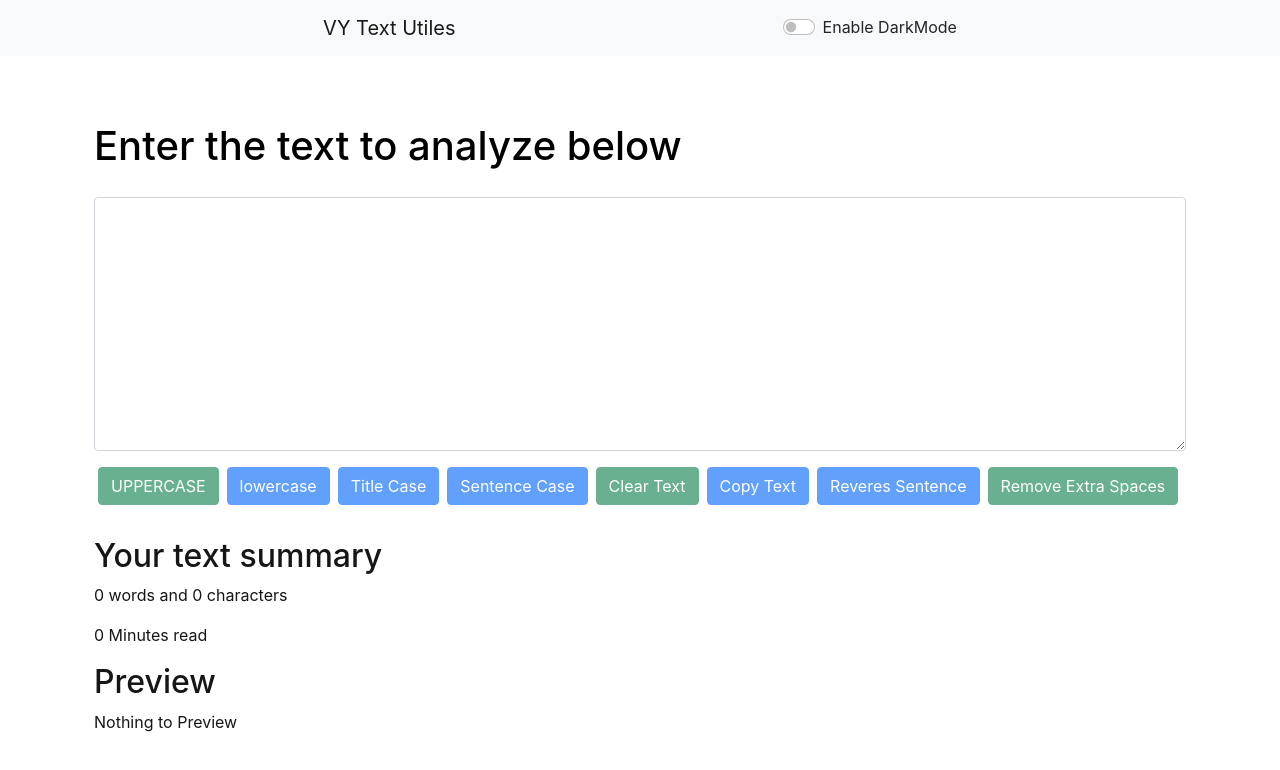
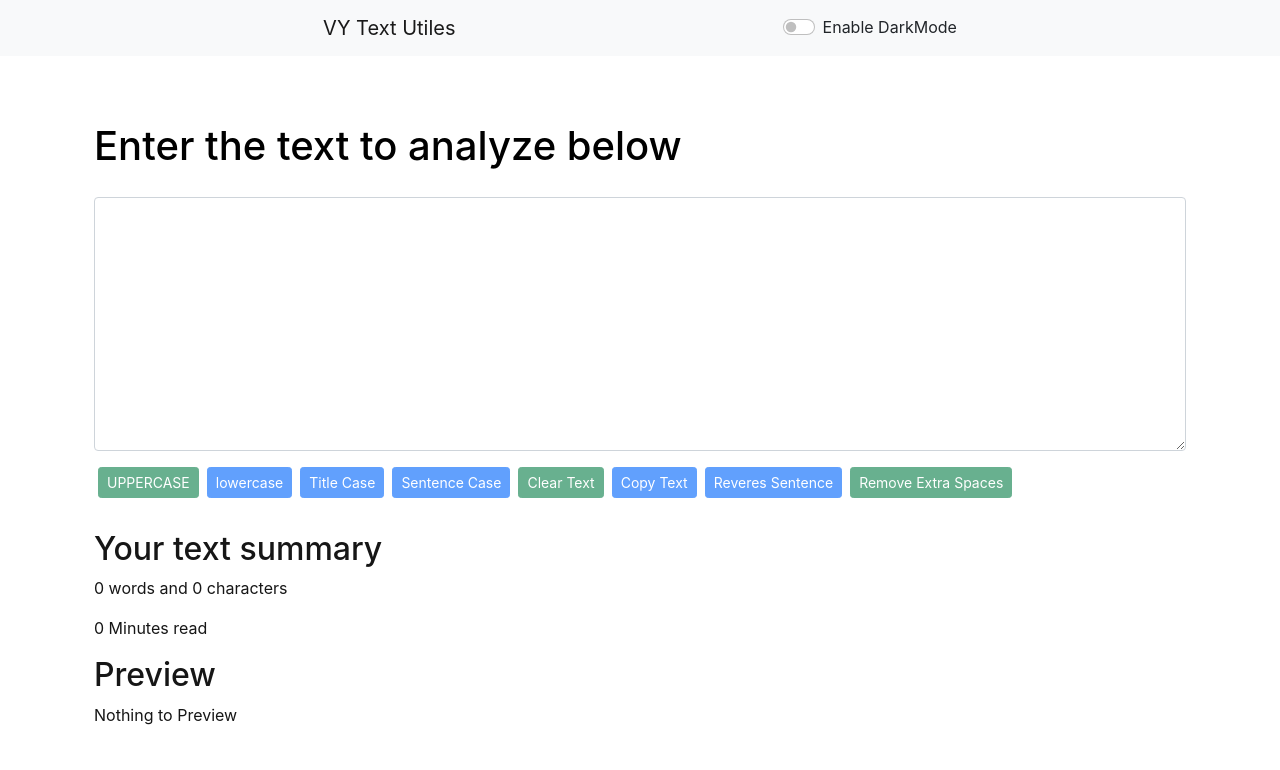
Before and after one commit to Vivekyd6/textutiles, a React (Create React App) app: page / in a window 1280 px wide. Shown: the top 770 px of the page. Built offline with nearby package versions, Linux system fonts and the light colour scheme.

Commit message:
changed button size

```diff
--- a/src/components/TextForm.js
+++ b/src/components/TextForm.js
@@ -85,16 +85,16 @@ export default function TextForm(props) {
                         style={{  backgroundColor: props.mode === 'dark' ? '#141f77' : 'white', color: props.mode === 'dark' ? 'white' : '#141f77' }}
                      id="myBox" rows="10"></textarea>
                 </div>
-                <button className="btn btn-success mx-1 mb-3" disabled={text.length===0} onClick={handleUpClick}>UPPERCASE</button>
-                <button className="btn btn-primary mx-1 mb-3" disabled={text.length===0} onClick={handleLoClick}>lowercase</button>
-                <button className="btn btn-primary mx-1 mb-3" disabled={text.length===0} onClick={handleTiClick}>Title Case</button>
-                <button className="btn btn-primary mx-1 mb-3" disabled={text.length===0}  onClick={handleSeClick}>Sentence Case</button>
-                <button className="btn btn-success mx-1 mb-3" disabled={text.length===0}  onClick={handleClearClick}>Clear Text</button>
-                <button className="btn btn-primary mx-1 mb-3" disabled={text.length===0}  onClick={handleCopy}>Copy Text</button>
+                <button className="btn btn-success mx-1 mb-3 btn-sm" disabled={text.length===0} onClick={handleUpClick}>UPPERCASE</button>
+                <button className="btn btn-primary mx-1 mb-3  btn-sm" disabled={text.length===0} onClick={handleLoClick}>lowercase</button>
+                <button className="btn btn-primary mx-1 mb-3 btn-sm" disabled={text.length===0} onClick={handleTiClick}>Title Case</button>
+                <button className="btn btn-primary mx-1 mb-3 btn-sm" disabled={text.length===0}  onClick={handleSeClick}>Sentence Case</button>
+                <button className="btn btn-success mx-1 mb-3 btn-sm" disabled={text.length===0}  onClick={handleClearClick}>Clear Text</button>
+                <button className="btn btn-primary mx-1 mb-3 btn-sm" disabled={text.length===0}  onClick={handleCopy}>Copy Text</button>
                {/* <button className="btn btn-primary mx-1 mb-3" disabled={text.length===0}  onClick={handleUndo}>Undo</button>
                  <button className="btn btn-success mx-1 mb-3" disabled={text.length===0}  onClick={handleRedo}>Redo</button>*/}
-                <button className="btn btn-primary mx-1 mb-3" disabled={text.length === 0} onClick={ReverseText}>Reveres Sentence</button>
-                <button className="btn btn-success mx-1 mb-3" disabled={text.length===0}  onClick={handleExtraSpaces}>Remove Extra Spaces</button>
+                <button className="btn btn-primary mx-1 mb-3 btn-sm" disabled={text.length === 0} onClick={ReverseText}>Reveres Sentence</button>
+                <button className="btn btn-success mx-1 mb-3 btn-sm" disabled={text.length===0}  onClick={handleExtraSpaces}>Remove Extra Spaces</button>
 
             </div>
             <div className="container my-3" style={{ color: props.mode === 'dark' ? 'white' : '#161616' }}>
```
